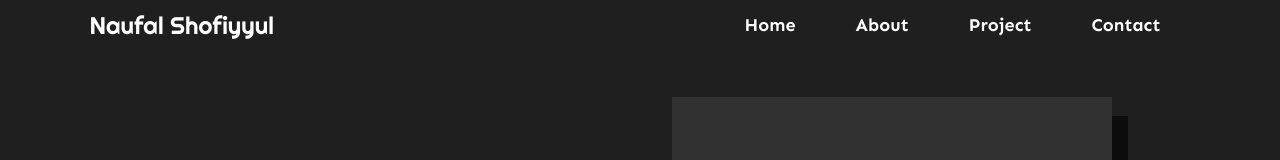
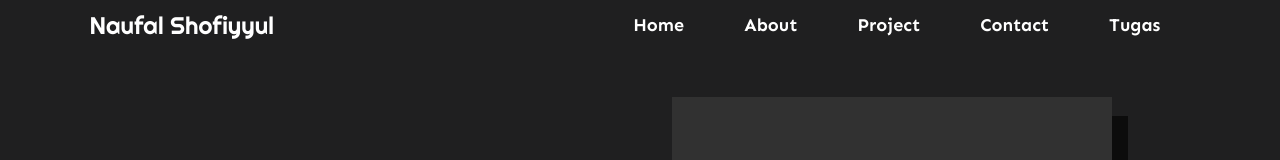
Before and after one commit to NSM110106/Naufal-Shofiyyul, a plain HTML site: page index.html in a window 1280 px wide. Shown: the top 160 px of the page. Drawn offline with Linux system fonts and the light colour scheme.

Commit message:
Update index.html

```diff
--- a/index.html
+++ b/index.html
@@ -16,6 +16,7 @@
                 <li><a href="#hal-about">About</a></li>
                 <li><a href="#hal-project">Project</a></li>
                 <li><a href="#hal-contact">Contact</a></li>
+                <li><a href="tugas.html">Tugas</a></li>
             </ul>
         </nav>
     </header>
```
